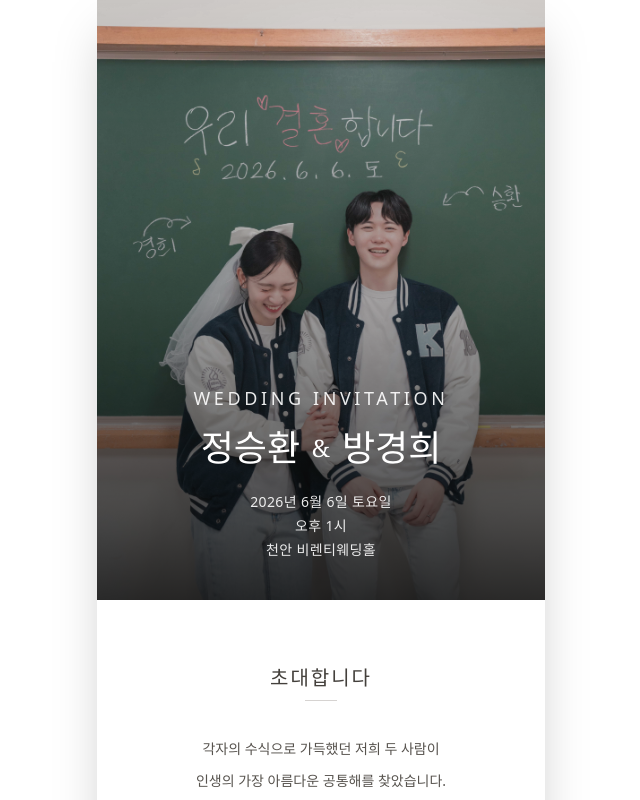
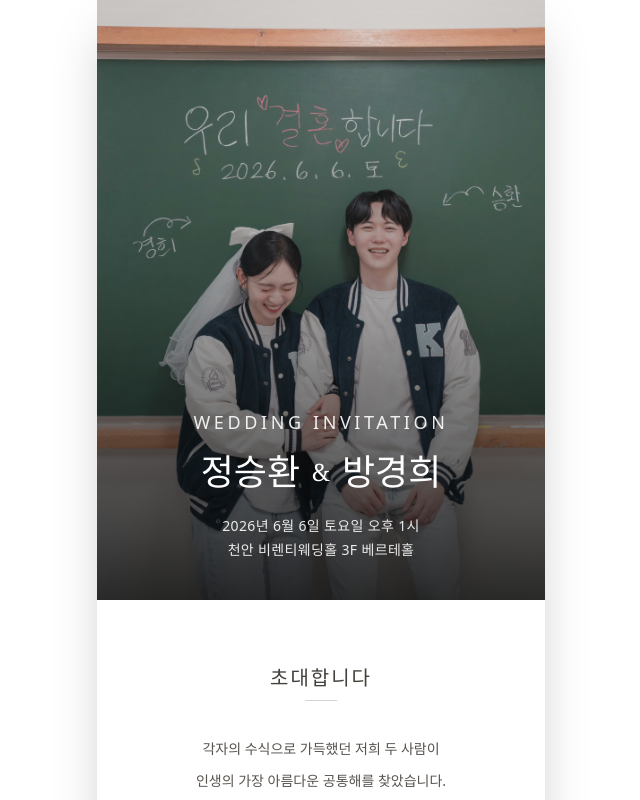
Before and after one commit to khbangmath-blip/wedding-invitation, a React (Create React App) app: page / in a window 1280 px wide. Shown: the top 800 px of the page, without its empty margins (319-959 px from the left). Built offline with nearby package versions, Linux system fonts and the light colour scheme.

Commit message:
Update with latest modifications

```diff
--- a/src/App.js
+++ b/src/App.js
@@ -19,9 +19,8 @@ export default function App() {
 
   // --- 데이터 수정 ---
   const weddingData = {
-    date: "2026년 6월 6일 토요일",
-    time: "오후 1시",
-    location: "천안 비렌티웨딩홀",
+    date: "2026년 6월 6일 토요일 오후 1시",
+    location: "천안 비렌티웨딩홀 3F 베르테홀",
     hall: "비렌티빌 3F 베르테홀",
     address: "충남 천안시 서북구 천안대로 1198-30",
     groom: {
```
Also changed, not shown: 7 other files (tests, documents, lock files or other folders).
